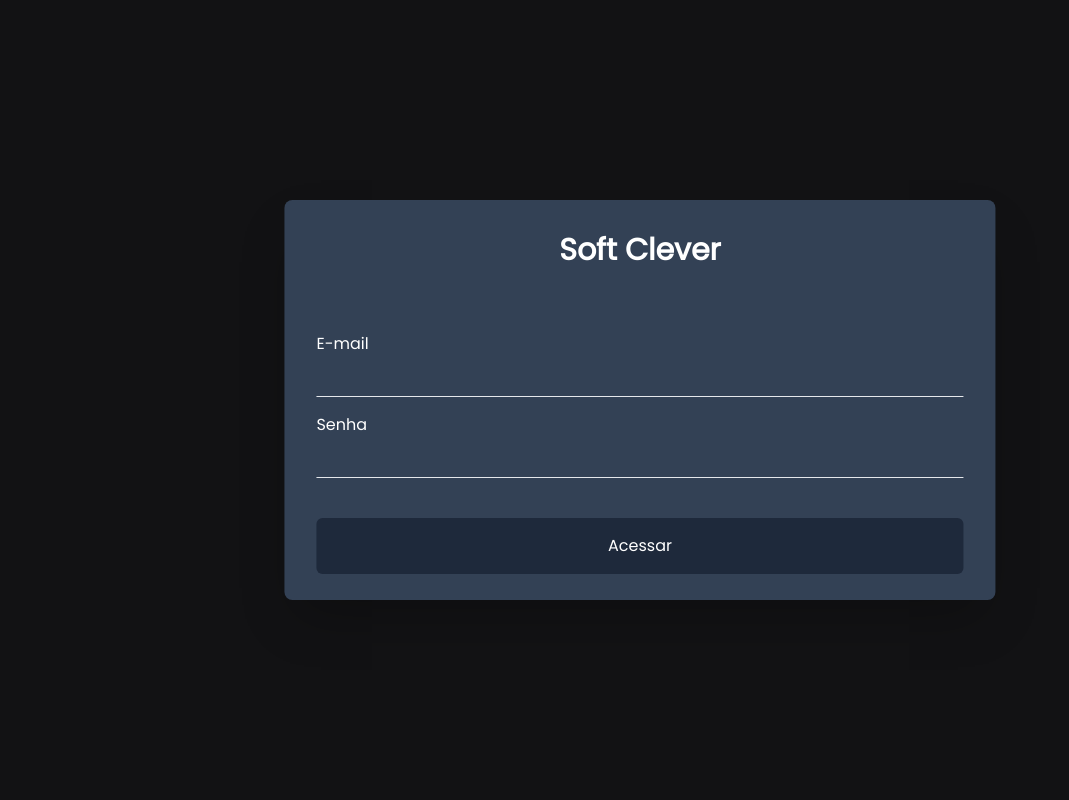
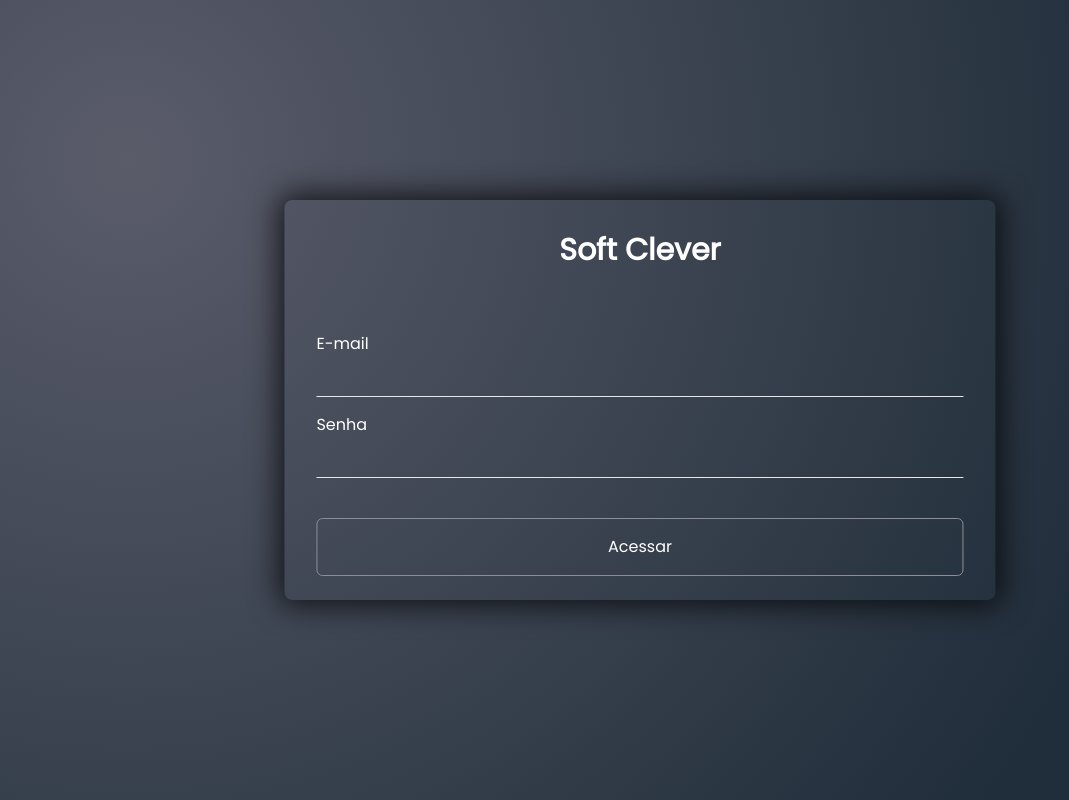
Before and after one commit to devCaioFreire/sat, a Next.js app: page / in a window 1280 px wide. Shown: the whole page, without its empty margins (0-1069 px from the left). Built offline with nearby package versions, Linux system fonts and the light colour scheme.

Commit message:
update login screen

```diff
--- a/src/app/auth/login.tsx
+++ b/src/app/auth/login.tsx
@@ -1,12 +1,22 @@
+'use client'
 import Link from "next/link";
+import { useState } from "react";
 
 export default function Login() {
+  const [isLoginPage] = useState(true);
+
+  function handleLogin() {
+    alert('OK')
+  }
+
   return (
+    <div className={`${isLoginPage ? 'bg-gradient-login h-screen' : ''}`}>
       <div className="absolute left-1/2 -translate-x-1/2 top-1/2 -translate-y-1/2">
-      <div className="p-8 shadow-2xl h-[25rem] aspect-video bg-slate-700 rounded-lg">
+        <div className="p-8 shadow-custom h-[25rem] aspect-video rounded-lg">
           <h1 className="flex items-center justify-center font-bold text-3xl mt-0">
             Soft Clever
           </h1>
+          <form onSubmit={handleLogin}>
             <div className="flex flex-col mx-auto gap-4 mt-[4rem]">
               <label htmlFor="email">E-mail</label>
               <input
@@ -23,11 +33,13 @@ export default function Login() {
               <Link
                 href={'/dashboard/home'}
                 type="submit"
-            className="text-center bg-slate-800 p-4 rounded-md mt-[1.5rem] transition-all hover:bg-slate-900">
+                className="text-center bg-transparent p-4 rounded-md mt-[1.5rem] border border-border transition-all hover:bg-loginBtn">
                 Acessar
               </Link>
             </div>
+          </form>
         </div>
       </div>
+    </div >
   )
 }
--- a/tailwind.config.js
+++ b/tailwind.config.js
@@ -14,6 +14,13 @@ module.exports = {
         backgroundFields: "#323238",
         block: "#32323850",
         text: "#ffffff",
+        loginBtn: "#5A5C6A"
+      },
+      backgroundImage: {
+        'gradient-login': 'radial-gradient(circle at 10% 20%, rgb(90, 92, 106) 0%, rgb(32, 45, 58) 81.3%)',
+      },
+      boxShadow: {
+        'custom': '0px 0px 30px 5px rgba(0,0,0,0.75)'
       },
       borderColor: {
         border: "#8d8d99",
```
Lines whose indentation alone changed are shown as unchanged.
